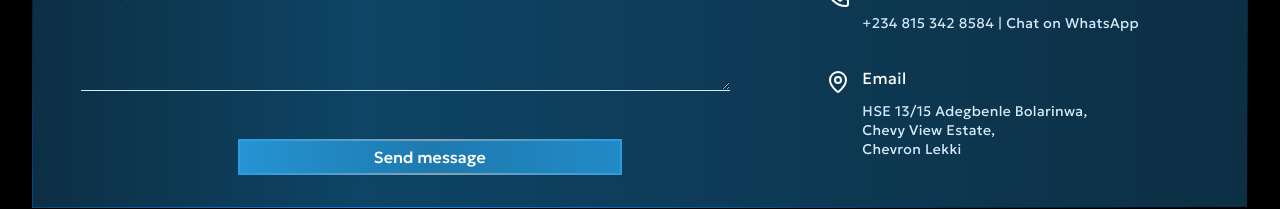
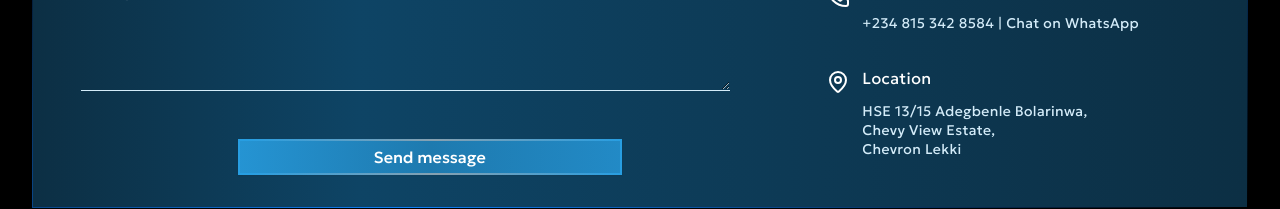
Before and after one commit to IykeMich/skygrid_landing_page, a React (Vite) app: page /offerings in a window 1280 px wide. Shown: the part 5946-6155 px from the top of the page. Built offline with nearby package versions, Linux system fonts and the light colour scheme.

Commit message:
location added

```diff
--- a/src/components/landingpage/Contact.tsx
+++ b/src/components/landingpage/Contact.tsx
@@ -60,7 +60,7 @@ export default function Contact() {
                                     <MapPin />
                                 </div>
                                 <div className="block space-y-4">
-                                    <h1 className="font-normal text-[16px] leading-[100%] tracking-wide">Email</h1>
+                                    <h1 className="font-normal text-[16px] leading-[100%] tracking-wide">Location</h1>
                                     <p className="font-normal text-[14px] leading-snug tracking-wide text-[#D4ECF9]">
                                         HSE 13/15 Adegbenle Bolarinwa, <br />
                                         Chevy View Estate, <br />
```
